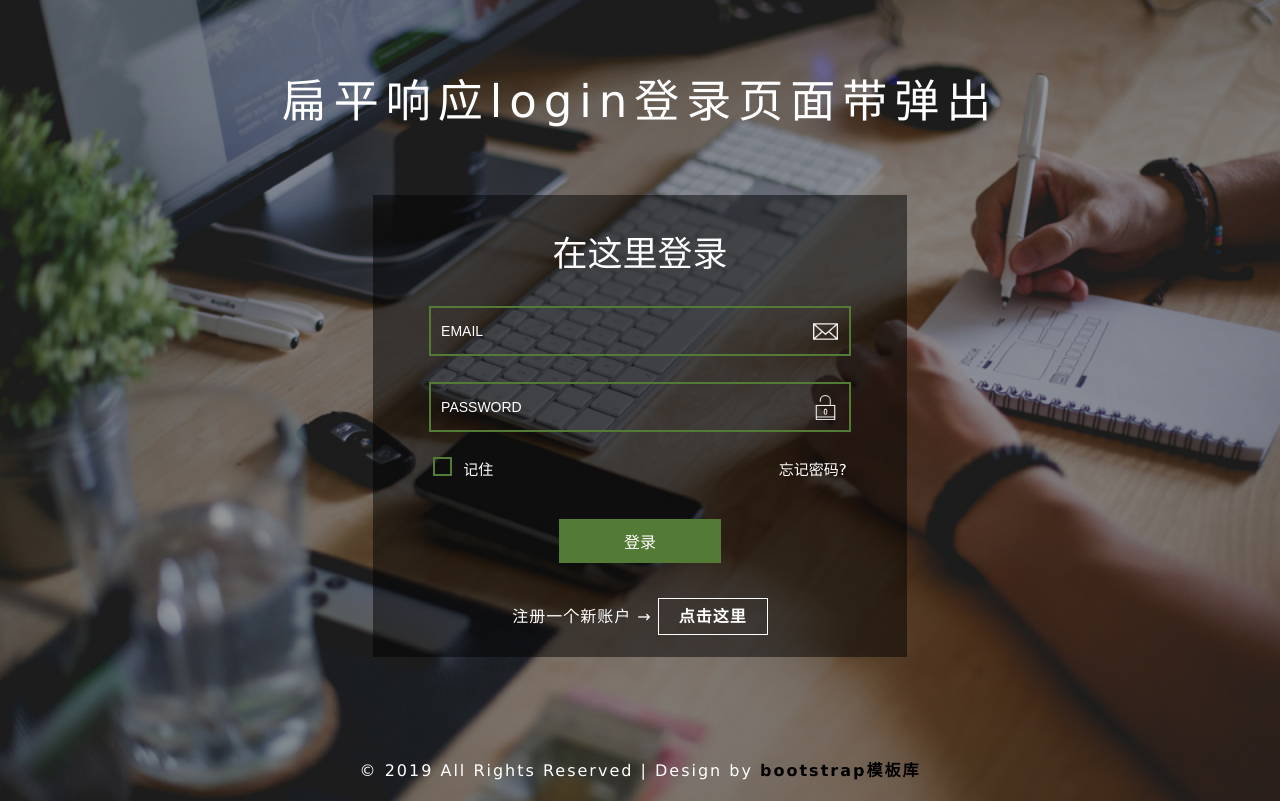
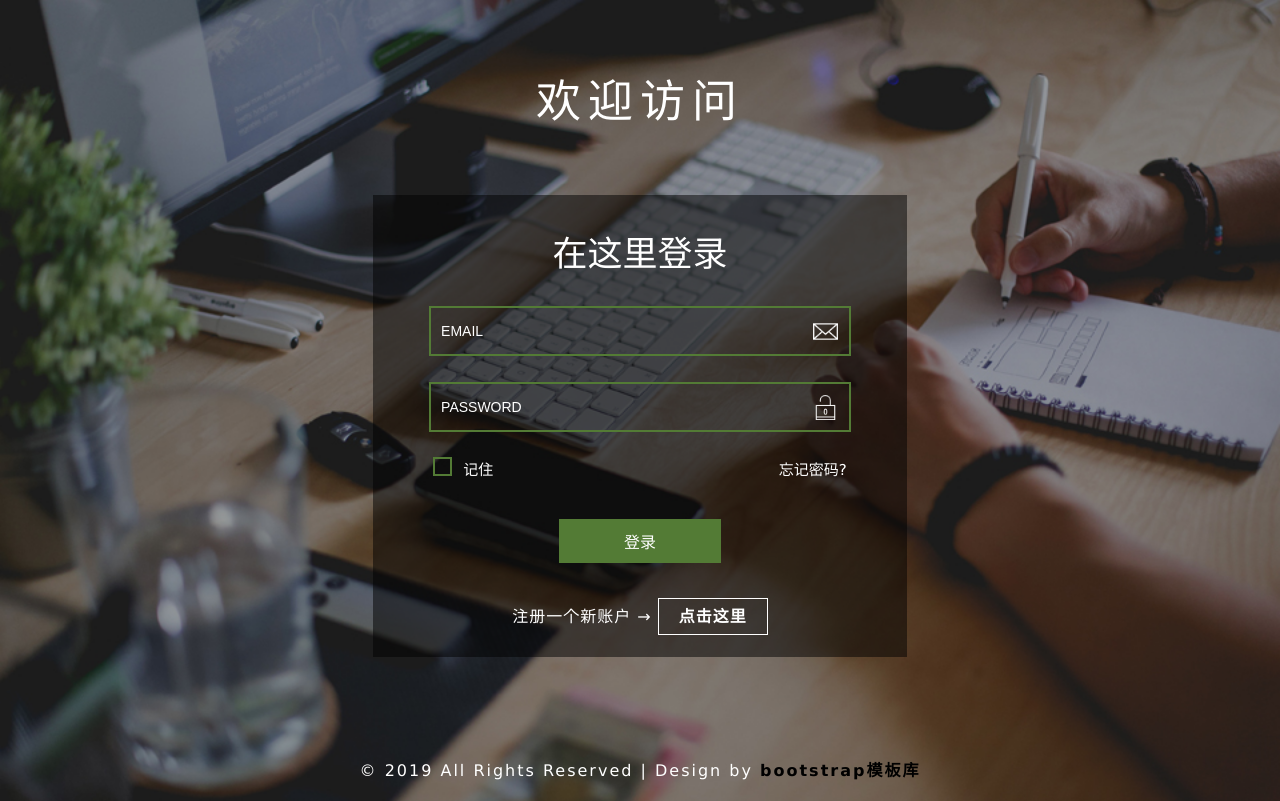
Before and after one commit to Jian-Nan/HuangJN, a plain HTML site: page login.html in a window 1280 px wide. Drawn offline with Linux system fonts and the light colour scheme.

Commit message:
登录页面修改

```diff
--- a/login.html
+++ b/login.html
@@ -2,7 +2,7 @@
 <html>
 <!-- Head -->
 <head>
-    <title>扁平响应login登录页面带弹出</title>
+    <title>HuangJN博客</title>
     <!-- Meta-Tags -->
     <meta name="viewport" content="width=device-width, initial-scale=1">
     <meta http-equiv="Content-Type" content="text/html; charset=utf-8">
@@ -20,8 +20,8 @@
 <!-- Body -->
 <body>
 
-    <h1>扁平响应login登录页面带弹出</h1>
 
+        <h1>欢迎访问</h1>
 
     <div class="w3layoutscontaineragileits">
         <h2>在这里登录</h2>
```
